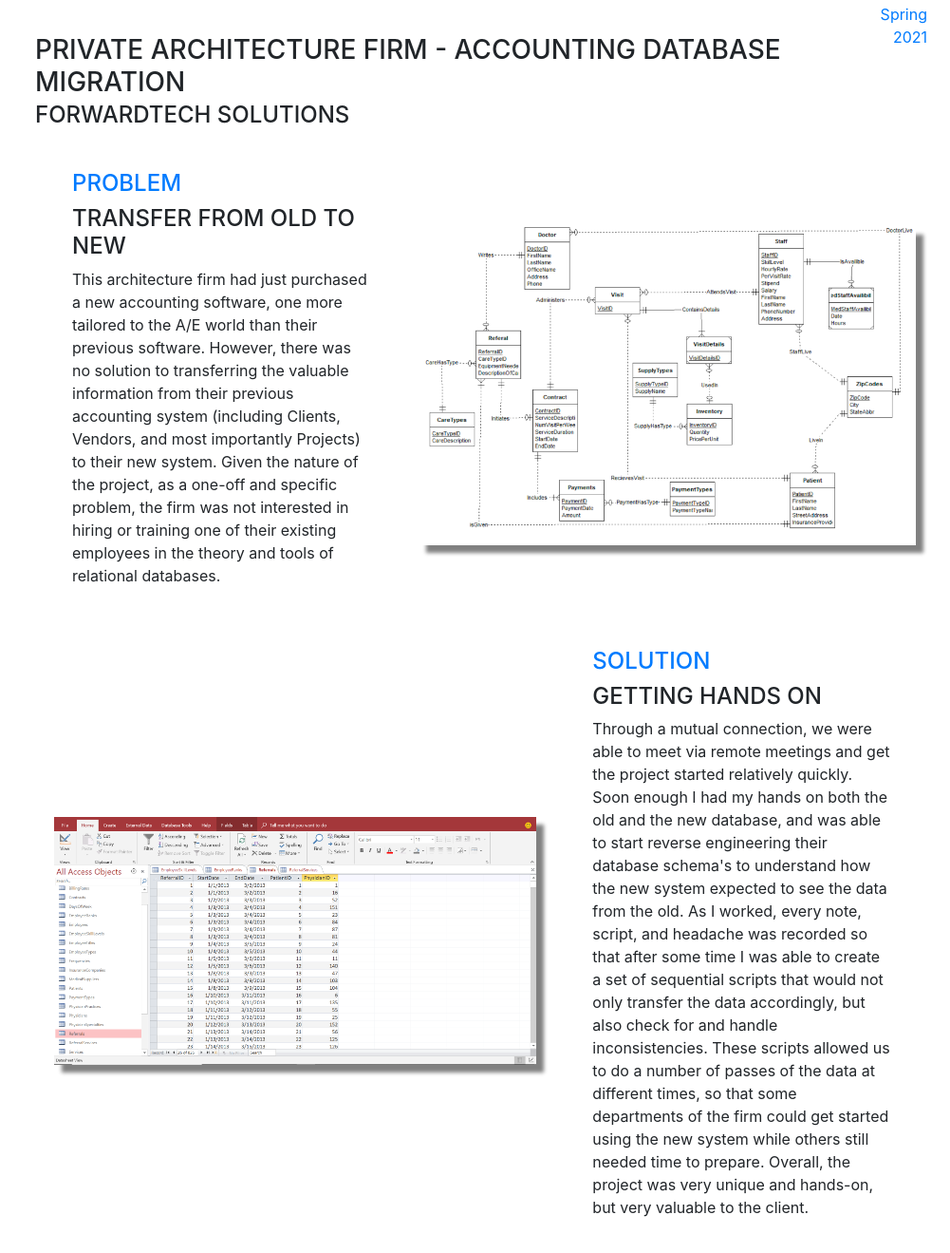
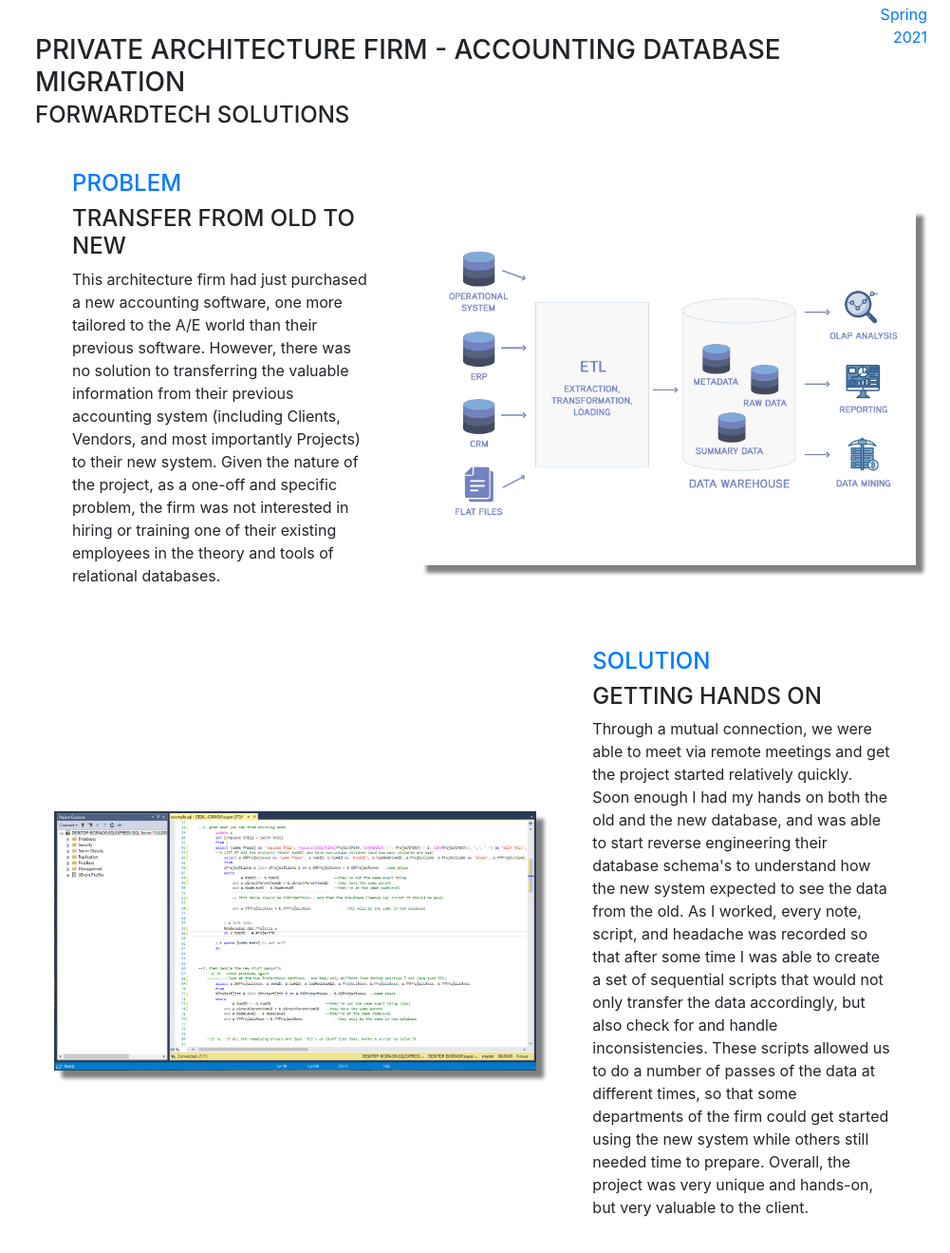
Before and after one commit to tjrunnels/tjrunnels.github.io, a website with bundled scripts: page portfolio.html in a window 1280 px wide. Shown: the part 6385-7704 px from the top of the page at 95% size, without its empty margins (279-1280 px from the left). Built offline with nearby package versions, Linux system fonts and the light colour scheme; a web font is replaced by a local one.

Commit message:
added images for architecture project

```diff
--- a/portfolio.html
+++ b/portfolio.html
@@ -465,7 +465,7 @@
               <div class="row align-items-center">
                   <div class="col-lg-7 p-1 order-lg-2 mx-auto">
                     <div class="p-2">
-                      <img class="img-fluid" src="img/port_ERD.png" alt="Entity Relationship Diagram (ERD)">
+                      <img class="img-fluid" src="img/ETLexample.png" alt="Entity Relationship Diagram (ERD)">
                     </div>
                   </div>
                   <div class="col-lg-5 order-lg-1">
@@ -486,7 +486,7 @@
               <div class="row align-items-center">
                   <div class="col-lg-7 p-1 order-lg-1 mx-auto">
                     <div class="p-3">
-                      <img class="img-fluid" src="img/phase2.PNG" alt="data in Microsoft Access">
+                      <img class="img-fluid" src="img/databaseETL.png" alt="data in Microsoft Access">
                     </div>
                   </div>
                   <div class="col-lg-5 order-lg-2">
```
Also changed, not shown: img/ETLexample.png (added), img/databaseETL.png (added).
